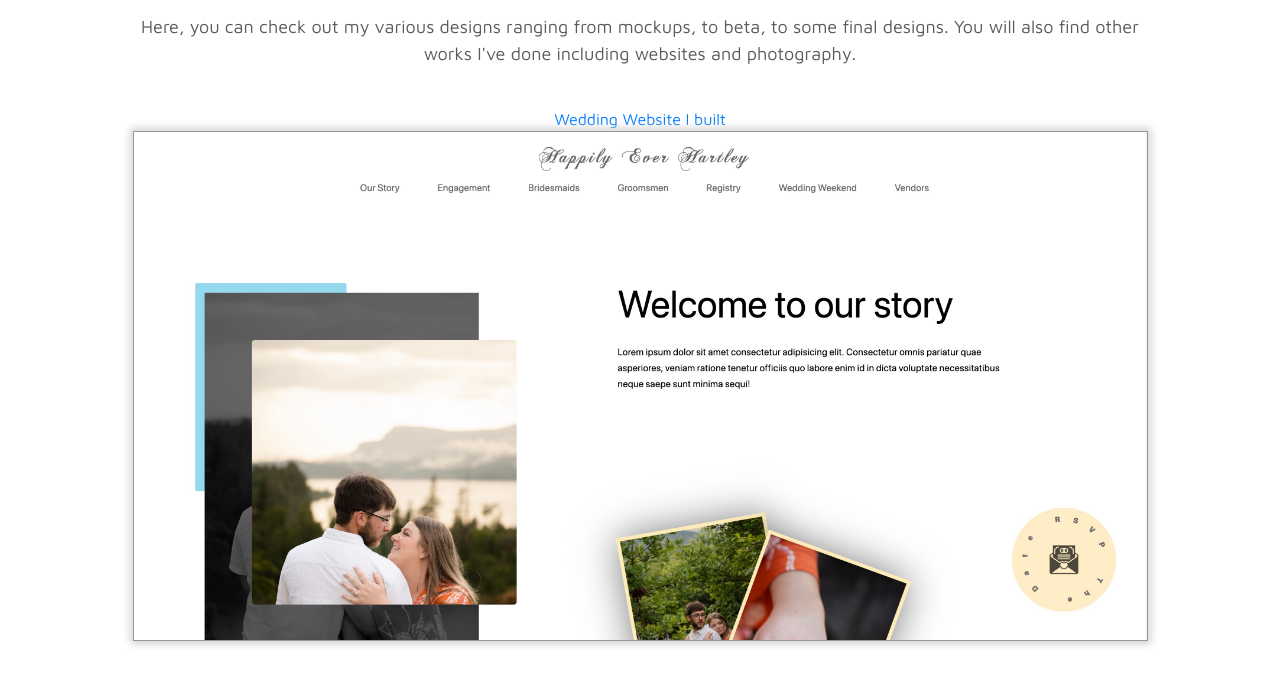
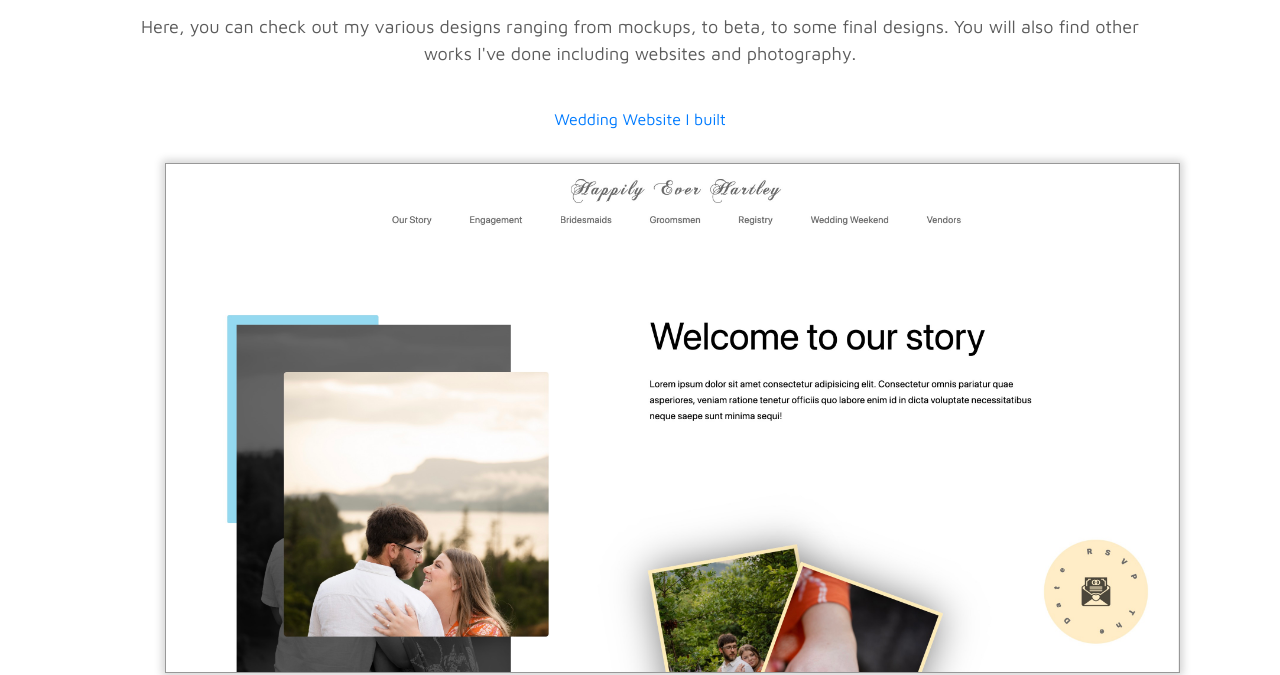
Before and after one commit to Zlitchufdux/Portfolio, a plain HTML site: page portfolio.html in a window 1280 px wide. Shown: the part 133-808 px from the top of the page. Drawn offline with Linux system fonts and the light colour scheme.

Commit message:
update to CSS

```diff
--- a/css/style.css
+++ b/css/style.css
@@ -215,13 +215,16 @@ b, strong {
   margin-top: 1rem;
 }
 
-
 .project h2 {
   margin-bottom: 1rem;
 }
 
 .project-info p {
   font-weight: 600;
+}
+
+.project img {
+  margin: 2rem;
 }
 
 /* Footer */
@@ -440,7 +443,7 @@ b, strong {
   background:#D6D6D6;
   display:block;
   -webkit-backface-visibility: visible;
-  transition:opacity .2s ease;
+  transition: opacity .2s ease;
   border-radius: 30px
 }
 
```
